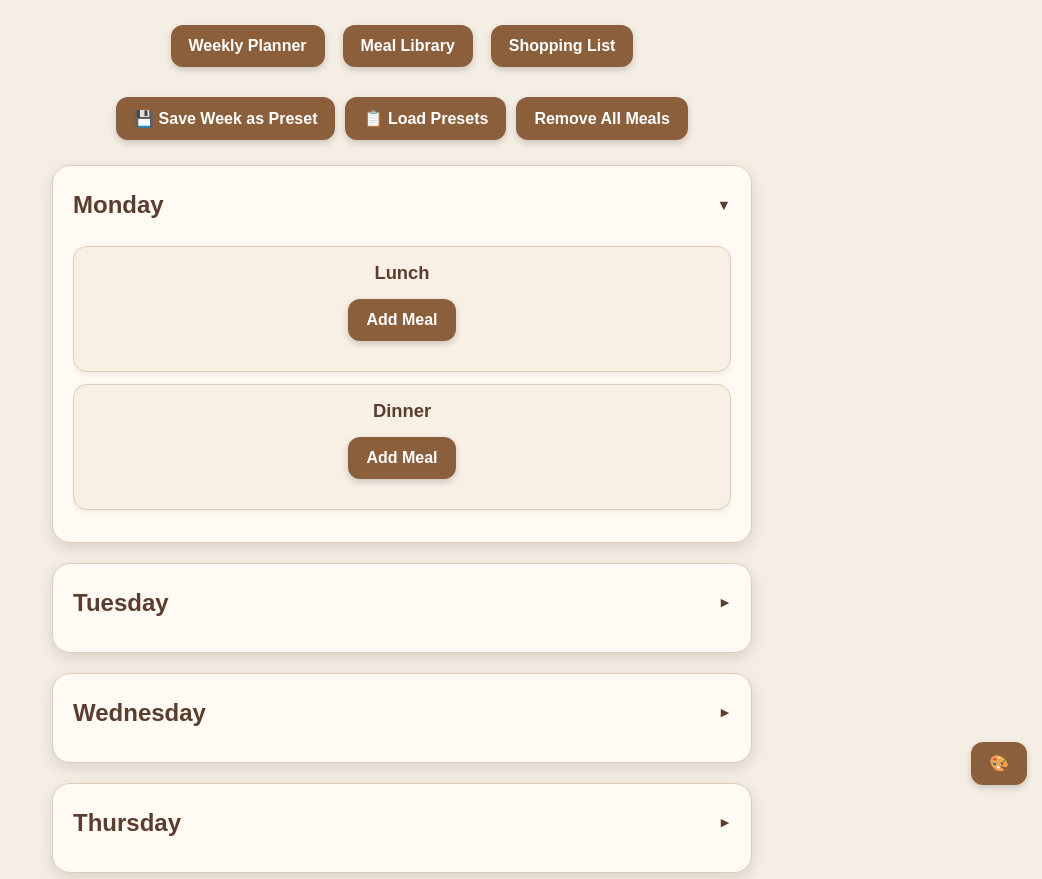
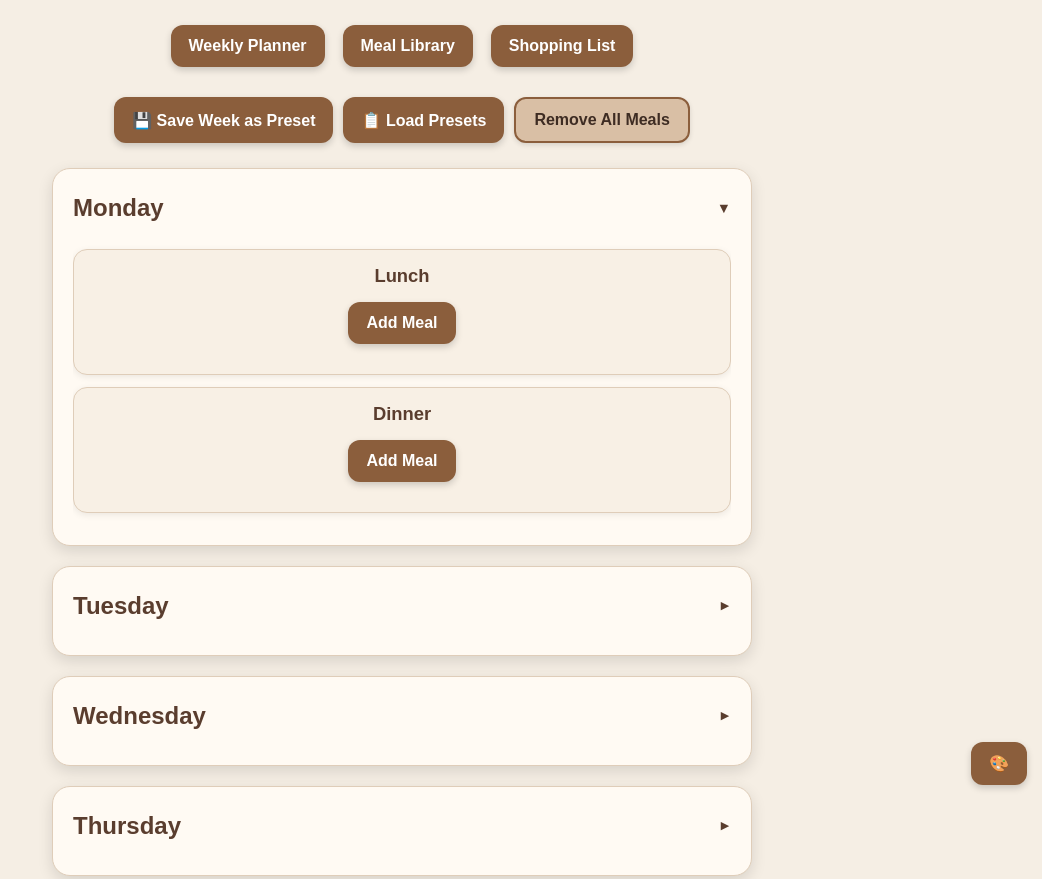
Before and after one commit to Fuzzlefish/meal-planner, a plain HTML site: page planner.html in a window 1280 px wide. Shown: the top 879 px of the page, without its empty margins (238-1280 px from the left). Drawn offline with Linux system fonts and the light colour scheme.

Commit message:
fixed some formatting problems

```diff
--- a/style.css
+++ b/style.css
@@ -1687,7 +1687,9 @@ body[data-theme="red"] {
     font-size: 1.05rem;
 }
 
-
+.shoppingListViewControls {
+  padding-bottom: 10px;
+}
 .shoppingListSectionHeading:first-child {
     margin-top: 0;
 }
@@ -2984,3 +2986,20 @@ COMMONLY USED INGREDIENTS
 .commonIngredientAddButton:hover {
     background: var(--button-hover);
 }
+
+
+#removeAllPlannedMealsButton {
+  background: var(--tag);
+  border: 2px solid var(--button);
+  color: var(--text);
+  font-weight: 600;
+  box-shadow: 0 2px 5px rgba(0, 0, 0, 0.12);
+  transition: background 0.2s ease, box-shadow 0.2s ease, transform 0.2s ease;
+}
+
+#removeAllPlannedMealsButton:hover {
+  background: var(--button);
+  color: white;
+  box-shadow: 0 3px 7px rgba(0, 0, 0, 0.18);
+  transform: translateY(-1px);
+}
```
